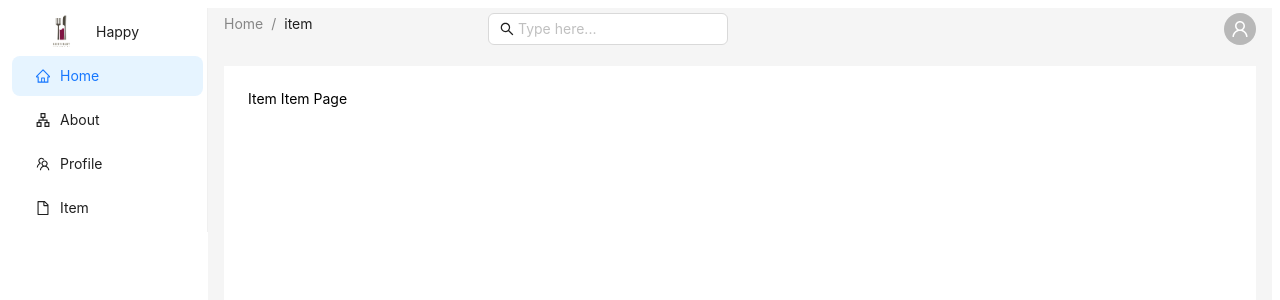
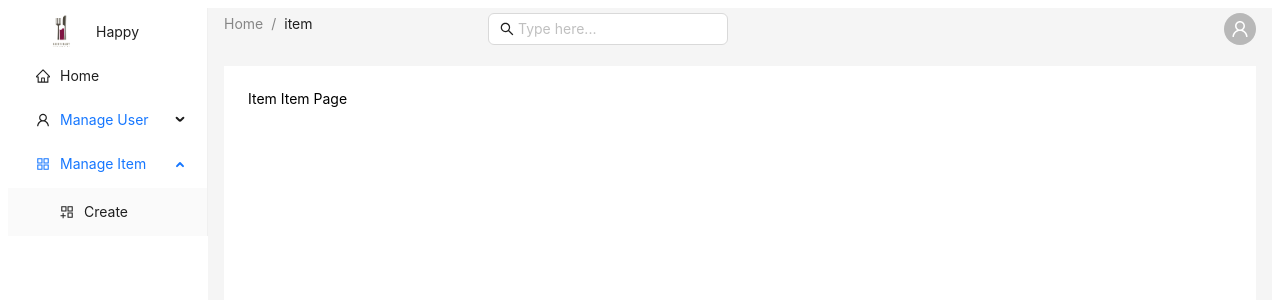
Before and after one commit to sushar81297/react-dashboard, a React (Vite) app: page /item in a window 1280 px wide. Shown: the top 300 px of the page. Built offline with nearby package versions, Linux system fonts and the light colour scheme.

Commit message:
sub menu create

```diff
--- a/src/App.tsx
+++ b/src/App.tsx
@@ -1,8 +1,13 @@
-import Route from '@router'
+import Login from '@pages/login';
+import RouterRoute from '@router';
 import '@style/_common.scss';
+import { Routes, Route } from 'react-router-dom';
 
 export default function App() {
   return (
-    <Route />
+    <Routes>
+      <Route path="/" element={<Login />} />
+      <Route path="*" element={<RouterRoute />} />
+    </Routes>
   );
 }
--- a/src/components/HeaderMenu.tsx
+++ b/src/components/HeaderMenu.tsx
@@ -1,12 +1,13 @@
 import { Dropdown, Breadcrumb, Avatar, Col, Row, Input } from 'antd';
 import type { MenuProps } from 'antd';
-import { useLocation, Link } from 'react-router-dom';
+import { useLocation, Link, useNavigate } from 'react-router-dom';
 import { UserOutlined, TeamOutlined, SearchOutlined, LogoutOutlined } from '@ant-design/icons';
 
 export default function HeaderMenu() {
+  const navigate = useNavigate();
   const pathname = useLocation().pathname.split('/')[1];
   const handleLogout = () => {
-    console.log('Logging out...');
+    navigate('/');
   };
 
   const items: MenuProps['items'] = [
--- a/src/components/SidebarNav.tsx
+++ b/src/components/SidebarNav.tsx
@@ -1,27 +1,49 @@
 
+import { Layout, Menu } from 'antd';
+const { Sider } = Layout;
+import { useLocation, Link } from 'react-router-dom';
 import logoImg from '@assets/images/logo.png';
-import { Layout, Menu } from 'antd';
-import { Link } from 'react-router-dom';
-const { Sider } = Layout;
+
 import {
   ApartmentOutlined,
   HomeOutlined,
-  FileOutlined,
-  TeamOutlined,
+  AppstoreOutlined,
+  AppstoreAddOutlined,
+  UserOutlined,
+  UserAddOutlined
 } from '@ant-design/icons';
 
 export default function Sidebar() {
+  let openkeys = useLocation().pathname;
+  let pathname = useLocation().pathname;
+  if (pathname.split('/').length > 2) {
+    openkeys = `/${pathname.split('/')[1]}`;
+    pathname = `/${pathname.split('/')[2]}`;
+  }
+
   const menuItems = [
-    { key: '0', icon: <img src={logoImg} width='50px' />, label: 'Happy' },
-    { key: '1', icon: <HomeOutlined />, label: <Link to="/home">Home</Link> },
-    { key: '2', icon: <ApartmentOutlined />, label: <Link to="/about">About</Link> },
-    { key: '3', icon: <TeamOutlined />, label: <Link to="/profile">Profile</Link> },
-    { key: '4', icon: <FileOutlined />, label: <Link to="/item">Item</Link> },
+    { key: '', icon: <img src={logoImg} width='50px' />, label: 'Happy' },
+    { key: '/home', icon: <HomeOutlined />, label: <Link to="/home">Home</Link> },
+    { key: '/user', icon:<UserOutlined />, label: <Link to="/user">Manage User</Link>,
+      children: [
+        { key: '/create', icon: <UserAddOutlined />, label: <Link to="/user/create">Create</Link>},
+      ]
+    },
+    { key: '/item', icon: <AppstoreOutlined />, label: <Link to="/item">Manage Item</Link>,
+    children: [
+      { key: '/create', icon: <AppstoreAddOutlined />, label: <Link to="/item/create">Create</Link>},
+    ]
+   }
   ];
   return (
     <Sider breakpoint="lg" style={{ background: '#ffffff' }} collapsedWidth="0">
       <div className="logo" />
-      <Menu theme="light" defaultSelectedKeys={['1']} mode="inline" items={menuItems} />
+      <Menu
+        theme="light"
+        defaultOpenKeys={[openkeys]}
+        defaultSelectedKeys={[pathname]}
+        mode="inline"
+        items={menuItems} />
     </Sider>
   );
 }
--- a/src/layout/DefaultLayout.tsx
+++ b/src/layout/DefaultLayout.tsx
@@ -1,9 +1,13 @@
+import { ReactNode } from "react";
 import { Layout } from 'antd';
 import SidebarNav from '@components/SidebarNav';
 import HeaderMenu from '@components/HeaderMenu';
 const { Content } = Layout;
+interface Props {
+  children: ReactNode
+}
 
-export default function Main({children} : any) {
+export default function DefaultLayout({children}: Props) {
   return (
     <Layout style={{ minHeight: '100vh' }}>
       <SidebarNav />
--- /dev/null
+++ b/src/pages/Item/Create.tsx
@@ -0,0 +1,7 @@
+export default function Home() {
+    return (
+        <>
+            Create Create Create Page
+        </>
+    );
+}
--- /dev/null
+++ b/src/pages/User/Create.tsx
@@ -0,0 +1,7 @@
+export default function Home() {
+    return (
+        <>
+            Create Create Create User User User Page
+        </>
+    );
+}
--- /dev/null
+++ b/src/pages/User/index.tsx
@@ -0,0 +1,7 @@
+export default function Home() {
+    return (
+        <>
+User User User Page
+        </>
+    );
+}
--- a/src/router/index.tsx
+++ b/src/router/index.tsx
@@ -4,31 +4,44 @@ import { ProtectedRoute } from "./ProtectedRoute";
 import About from '@pages/About';
 import Home from '@pages/Home';
 import Profile from '@pages/Profile';
-import Item from '@pages/Item';
-import Login from "@pages/login";
+import Item from '@pages/Item/index';
+import CreateItem from '@pages/Item/Create';
+import User from '@pages/User/index';
+import CreateUser from '@pages/User/Create';
 import '@style/_common.scss';
 
 export default function RouterRoute() {
   const routes = [
-    { path: '/home', name: 'Home', element: Home },
-    { path: '/about', name: 'Home', element: About },
-    { path: '/profile', name: 'Home', element: Profile },
-    { path: '/item', name: 'Home', element: Item },
+    { path: 'home', name: 'Home', element: Home },
+    { path: 'about', name: 'About', element: About },
+    { path: 'profile', name: 'Profile', element: Profile },
+    { path: 'item', name: 'Item', element: Item },
+    { path: 'item/create', name: 'CreateItem', element: CreateItem },
+    { path: 'user', name: 'User', element: User },
+    { path: 'user/create', name: 'CreateItem', element: CreateUser }
+    // { path: 'item', name: 'Home', element: Item,
+    //   children: [
+    //     { path: 'create', name: 'Home', element: CreateItem },
+    //     { path: 'edit', name: 'Home', element: EditItem },]
+    // }
   ]
   return (
+    <ProtectedRoute>
+      <DefaultLayout>
         <Routes>
-      <Route path="/" element={<Login />} />
           {routes.map((route, idx) => {
             return (
               route.element && (
                 <Route
                   key={idx}
                   path={route.path}
-              element={<ProtectedRoute><DefaultLayout><route.element /></DefaultLayout></ProtectedRoute>}
+                  element={ <route.element />}
                 />
               )
             )
           })}
         </Routes>
+      </DefaultLayout>
+    </ProtectedRoute>
   );
 }
--- a/src/style/_common.scss
+++ b/src/style/_common.scss
@@ -16,3 +16,7 @@
     color: $primary-color;
     font-size: 3vw;
 }
+
+:where(.css-dev-only-do-not-override-zl9ks2) a {
+    color: inherit;
+}
```
Also changed, not shown: src/router/ProtectedRoute.tsx (+5 -2 lines), src/pages/Item/index.tsx (renamed from src/pages/Item.tsx). Lines whose indentation alone changed are shown as unchanged.
